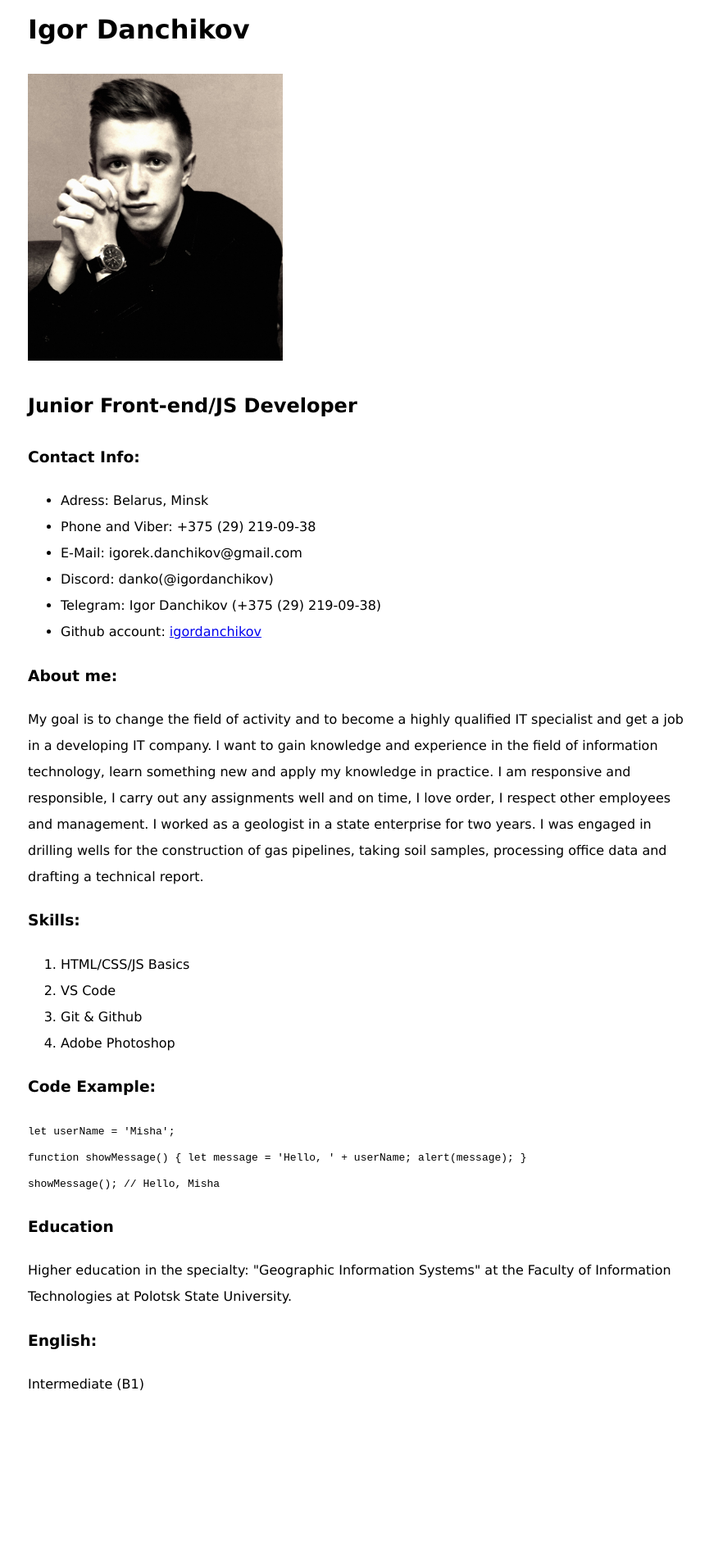
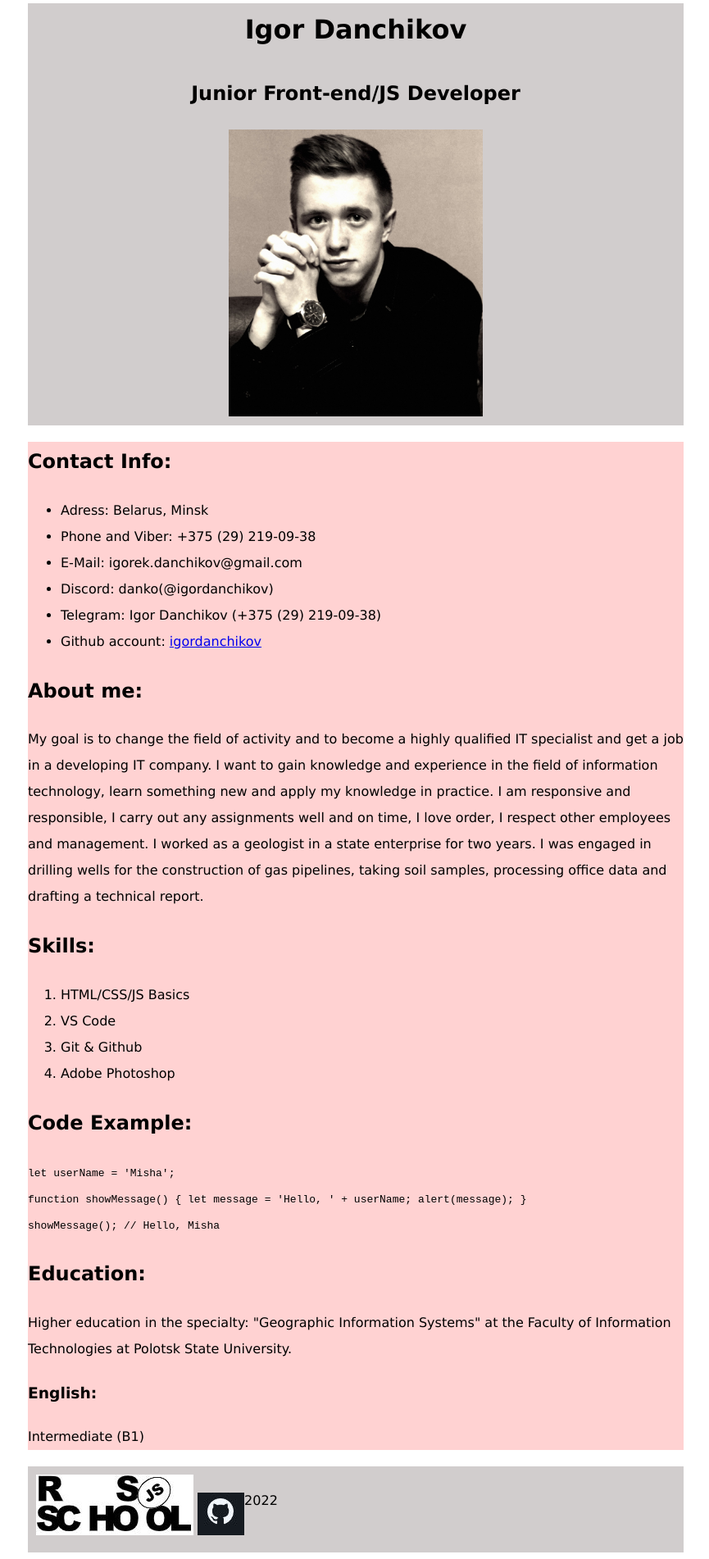
Before and after one commit to igordanchikov/rsschool-cv, a plain HTML site: page index.html in a window 1280 px wide. Shown: the part 17-1919 px from the top of the page at 82% size, without its empty margins (206-1071 px from the left). Before the commit the page ends 1738 px from the top, so only its background shows below. Drawn offline with Linux system fonts and the light colour scheme.

Commit message:
feat: add links on rsschool and github

```diff
--- a/index.html
+++ b/index.html
@@ -9,10 +9,15 @@
 </head>
 <body>
     <div class="container">
-        <h1 class="name">Igor Danchikov</h1>
+        <header class="header">
+            <h1 align="center" class="name">Igor Danchikov</h1>
+            <h2 align="center">Junior Front-end/JS Developer</h2>
+            <p class="aligncenter">
                 <img class="photo" src="./image/photo.jpg" alt="My Photo">
-        <h2>Junior Front-end/JS Developer</h2>
-        <h3>Contact Info:</h3>
+            </p>
+                    </header>
+        <main class="main">
+            <h2>Contact Info:</h2>
             <ul>
                 <li>Adress: Belarus, Minsk</li>
                 <li>Phone and Viber: +375 (29) 219-09-38</li>
@@ -21,16 +26,16 @@
                 <li>Telegram: Igor Danchikov (+375 (29) 219-09-38)</li>
                 <li>Github account: <a href="https://github.com/igordanchikov">igordanchikov</a></li>
             </ul>
-        <h3>About me:</h3>
+            <h2>About me:</h2>
             <p class="text"> My goal is to change the field of activity and to become a highly qualified IT specialist and get a job in a developing IT company. I want to gain knowledge and experience in the field of information technology, learn something new and apply my knowledge in practice. I am responsive and responsible, I carry out any assignments well and on time, I love order, I respect other employees and management. I worked as a geologist in a state enterprise for two years. I was engaged in drilling wells for the construction of gas pipelines, taking soil samples, processing office data and drafting a technical report.</p>
-        <h3>Skills:</h3>
+            <h2>Skills:</h2>
             <ol>
                 <li>HTML/CSS/JS Basics</li>
                 <li>VS Code</li>
                 <li>Git & Github</li>
                 <li>Adobe Photoshop</li>
             </ol>
-        <h3>Code Example:</h3>
+            <h2>Code Example:</h2>
             <code>
                 let userName = 'Misha';
                 <br>
@@ -41,11 +46,17 @@
                 <br>
                 showMessage(); // Hello, Misha
             </code>
-        <h3>Education</h3>
+            <h2>Education:</h2>
             <p class="text">Higher education in the specialty: "Geographic Information Systems" at the Faculty of Information Technologies at Polotsk State University.</p>
             <h3>English:</h3>
             <p>Intermediate (B1)</p>
+        </main>
+        <footer class="footer">
+            <nav>
+                <a href="https://rs.school/js/"><img src="./image/js.JPG" alt="Label2"></a>
+                <a href="https://github.com/igordanchikov"><img src="./image/github.JPG" alt="Label1"></a></nav>
+                <p>2022</p>
+        </footer>
     </div>
-
 </body>
 </html>
--- a/style.css
+++ b/style.css
@@ -1,9 +1,21 @@
+.header {
+    background-color: rgb(209, 205, 205);
+}
+.main {
+    background-color: rgb(255, 210, 210);
+}
+.footer {
+    padding: 10px;
+    margin-top: 20px;
+    display: flex;
+    background-color: rgb(209, 205, 205);
+}
 .container {
     font-family: "Verdana", sans-serif;
     line-height: 2.0;
     max-width: 800px;
     margin: auto;
-}
+    }
 
 .photo {
     height: 350px;
@@ -12,3 +24,6 @@
 .text {
     max-width: 800px;
 }
+.aligncenter {
+    text-align: center
+}
```
Also changed, not shown: image/github.JPG (added), image/js.JPG (added). Lines whose indentation alone changed are shown as unchanged.
